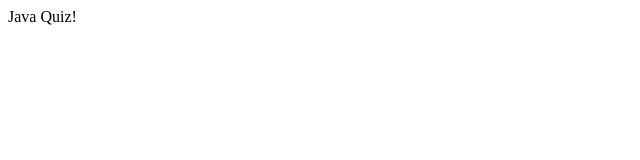
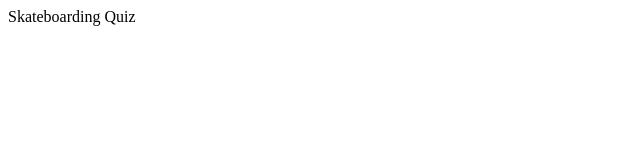
Before and after one commit to Crozarts/QuizHomework, a plain HTML site: page index.html in a window 1280 px wide. Shown: the full height of the page, 0-640 px from the left. Drawn offline with Linux system fonts and the light colour scheme.

Commit message:
changed quiz context to skateboarding quiz

```diff
--- a/index.html
+++ b/index.html
@@ -7,7 +7,7 @@
 </head>
 <body>
     <div id="container">
-        <div id="start">Java Quiz!</div>
+        <div id="start">Skateboarding Quiz</div>
         <div id="quiz" style="display: none">
             <div id="question"></div>
             <div id="choices">
```
